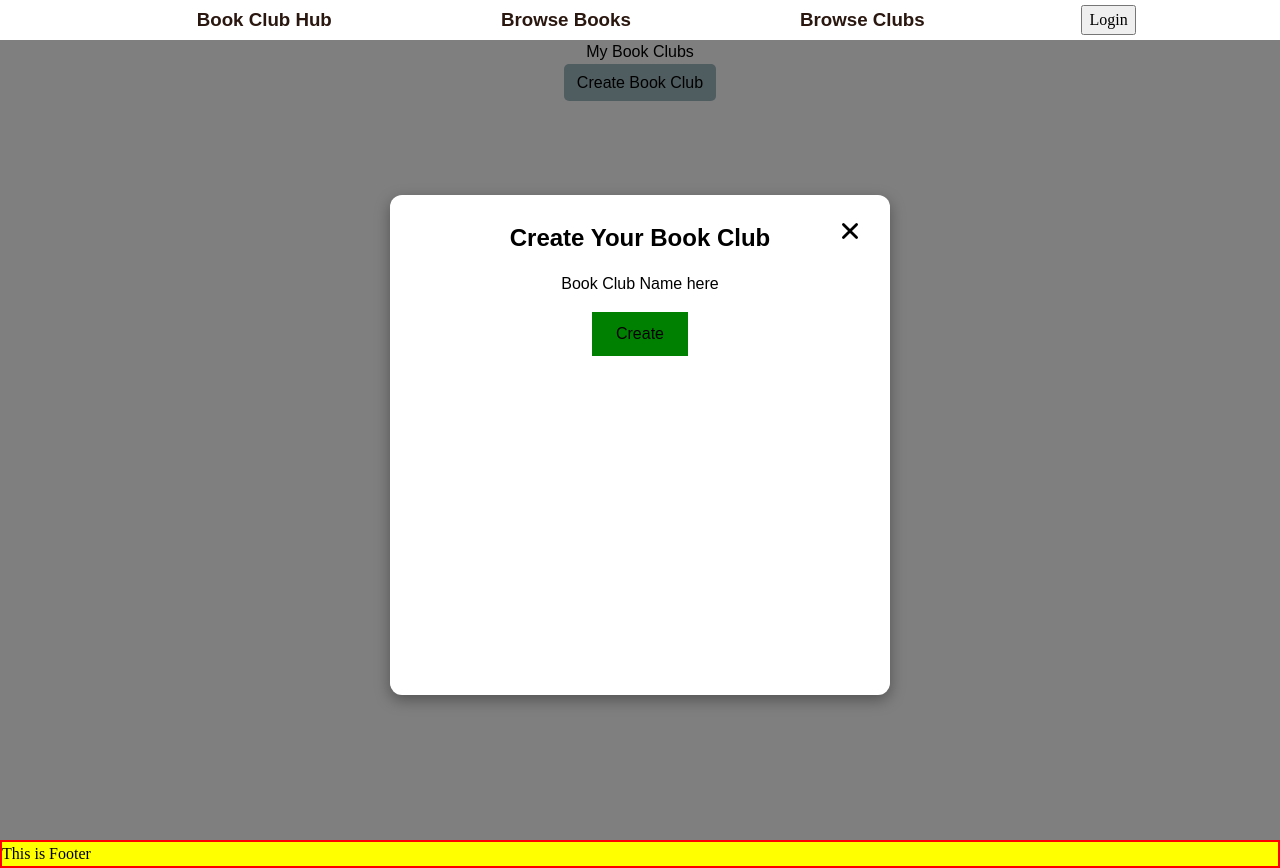
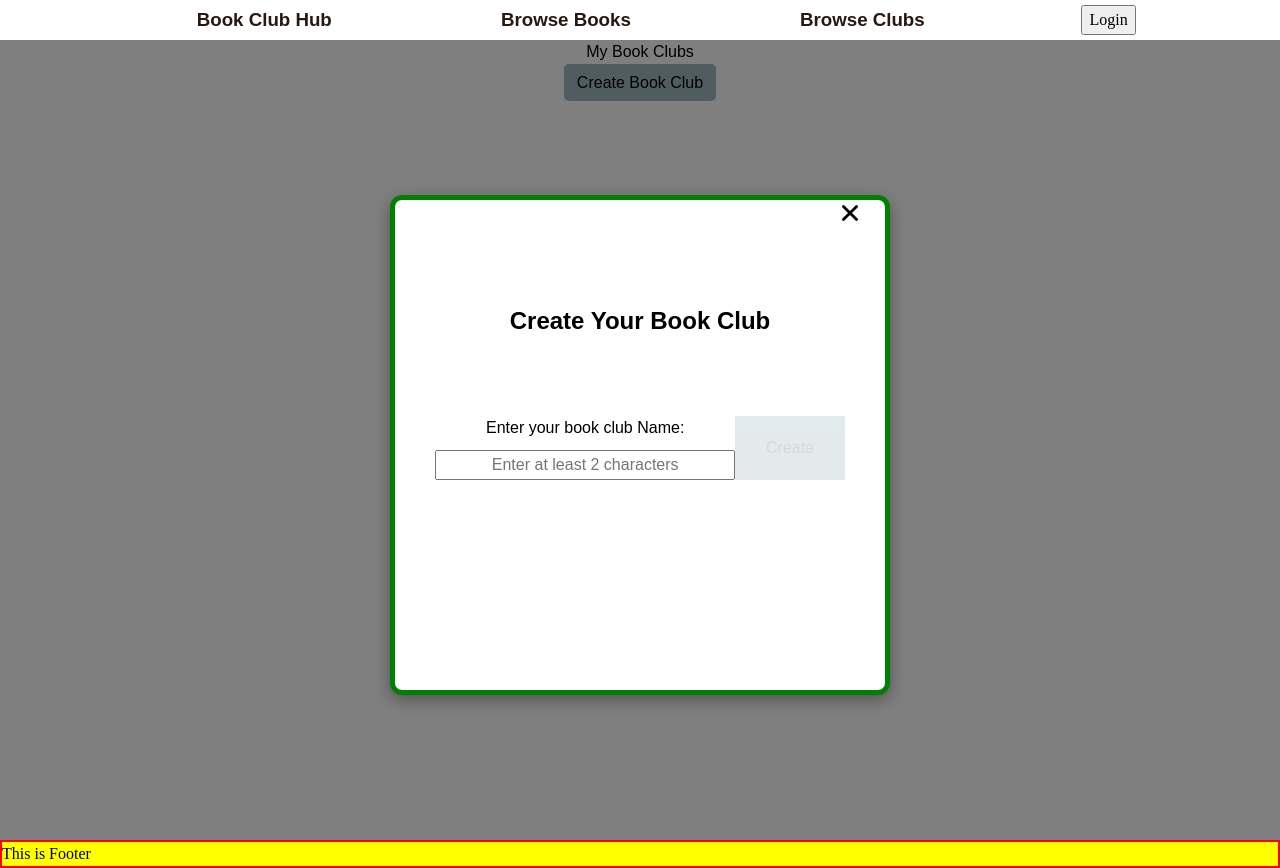
Before and after one commit to GloriBird/The-Book-Club-Hub, a React (Create React App) app in the folder client/: page /MyBookClubs in a window 1280 px wide. Both pictures are taken after a click on the button "Create Book Club". Built offline with nearby package versions, Linux system fonts and the light colour scheme; no server answers.

Commit message:
finish post reqest modal

```diff
--- /dev/null
+++ b/client/src/components/Modal.js
@@ -0,0 +1,157 @@
+import React, { useContext, useRef, useEffect, useState } from "react";
+import styled from "styled-components";
+import { IoClose } from "react-icons/io5";
+import { useAuth0 } from "@auth0/auth0-react";
+import { GlobalContext } from "../context/GlobalContext";
+
+const Modal = ({ modalStatus, setmodalStatus }) => {
+  const [bookClubName, setBookClubName] = useState("");
+  const [isLoading, setIsLoading] = useState(false);
+
+  const { allUsers } = useContext(GlobalContext);
+
+  const modalRef = useRef();
+  const { user } = useAuth0();
+
+  const closeModal = (e) => {
+    if (modalRef.current === e.target) {
+      setmodalStatus(false);
+    }
+  };
+
+  useEffect(() => {
+    if (modalStatus === true) {
+      document.body.style.overflow = "hidden";
+      return () => (document.body.style.overflow = "unset");
+    }
+  }, [modalStatus]);
+
+  const createBookClub = (e) => {
+    e.preventDefault();
+    setIsLoading(true);
+    const userInData = allUsers?.filter((existingUser) => existingUser?.email.includes(user?.email));
+    let host = userInData[0]?.username;
+    let members = userInData;
+    const bookClubCreated = { bookClubName, host, members };
+    fetch("/create-book-club", {
+      method: "POST",
+      headers: { "Content-Type": "application/json" },
+      body: JSON.stringify(bookClubCreated),
+    }).then(() => {
+      setIsLoading(false);
+    });
+  };
+
+  return (
+    <>
+      {modalStatus && (
+        <Container ref={modalRef} onClick={closeModal}>
+          <Wrapper>
+            <ModalContent>
+              <h2>Create Your Book Club</h2>
+              <BookForm onSubmit={createBookClub}>
+                <label>
+                  <p>Enter your book club Name:</p>
+                  <input
+                    type="text"
+                    name="ClubName"
+                    placeholder="Enter at least 2 characters"
+                    value={bookClubName}
+                    onChange={(e) => setBookClubName(e.target.value)}
+                    required
+                  />
+                </label>
+                <CreateButton
+                  type="submit"
+                  value="Create"
+                  changeOpacity={bookClubName.replace(/\s+/g, "").trim().length > 1}
+                  onClick={() =>
+                    setTimeout(() => {
+                      setmodalStatus(false);
+                    }, 1000)
+                  }
+                  disabled={bookClubName.replace(/\s+/g, "").trim().length < 2}
+                >
+                  {isLoading ? "Loading..." : "Create"}
+                </CreateButton>
+              </BookForm>
+
+              <CloseModal onClick={() => setmodalStatus(false)} />
+            </ModalContent>
+          </Wrapper>
+        </Container>
+      )}
+    </>
+  );
+};
+
+export default Modal;
+
+const Container = styled.div`
+  position: fixed;
+  display: flex;
+  justify-content: center;
+  align-items: center;
+  width: 100vw;
+  height: 100vh;
+  background-color: rgba(0, 0, 0, 0.5);
+`;
+
+const Wrapper = styled.div`
+  width: 500px;
+  height: 500px;
+  border-radius: 12px;
+  background-color: white;
+  box-shadow: rgba(0, 0, 0, 0.35) 0px 5px 15px;
+  display: flex;
+  flex-direction: column;
+  padding: 25px;
+  display: inline-block;
+  justify-content: space-evenly;
+  border: 5px solid green;
+  text-align: center;
+  margin-top: 10px;
+  z-index: 10;
+  position: fixed;
+`;
+
+const ModalContent = styled.div`
+  display: flex;
+  flex-direction: column;
+  justify-content: space-evenly;
+  align-items: center;
+  height: 100%;
+`;
+
+const CloseModal = styled(IoClose)`
+  cursor: pointer;
+  position: relative;
+  left: 210px;
+  bottom: 360px;
+  width: 30px;
+  height: auto;
+  padding: 0;
+  z-index: 100;
+`;
+
+const BookForm = styled.form`
+  display: flex;
+  justify-content: center;
+  width: 100%;
+  input[type="text"] {
+    margin-top: 10px;
+    width: 300px;
+    text-align: center;
+  }
+`;
+
+const CreateButton = styled.button`
+  display: flex;
+  align-items: center;
+  background-color: green;
+  border: none;
+  padding: 2% 7%;
+  background-color: var(--color-pale-forest-green);
+  opacity: ${(props) => (props.changeOpacity ? 1 : 0.3)};
+  cursor: ${(props) => (props.changeOpacity ? "pointer" : "default")};
+`;
--- a/client/src/components/styles/GlobalStyled.js
+++ b/client/src/components/styles/GlobalStyled.js
@@ -3,11 +3,10 @@ import { createGlobalStyle } from "styled-components";
 const GlobalStyles = createGlobalStyle`
 
 :root {
-    --color-cadmium-red: #D80026;
-    --color-alabama-crimson: #AA001E;
-    --color-orange: #F79D00;
-    --color-selective-yellow: #FDBB01;
-    --color-desert-sand: #E3C4A6;
+    --color-pale-gold: #F9EBC8;
+    --color-pale-cream: #FEFBE7;
+    --color-pale-green: #DAE5D0;
+    --color-pale-forest-green: #A0BCC2;
     --font-family: 'Permanent Marker', Arial, Helvetica, sans-serif;
     --font-body: 'Kosugi', Arial, Helvetica, sans-serif;
   }
--- a/client/src/components/ui/Modal.js
+++ /dev/null
@@ -1,98 +0,0 @@
-import React, { useCallback, useRef, useEffect } from "react";
-import styled from "styled-components";
-import { IoClose } from "react-icons/io5";
-
-const Modal = ({ modalStatus, setmodalStatus }) => {
-  const modalRef = useRef();
-
-  const closeModal = (e) => {
-    if (modalRef.current === e.target) {
-      setmodalStatus(false);
-    }
-  };
-
-  useEffect(() => {
-    if (modalStatus === true) {
-      document.body.style.overflow = "hidden";
-      return () => (document.body.style.overflow = "unset");
-    }
-  }, [modalStatus]);
-
-  return (
-    <>
-      {modalStatus && (
-        <Container ref={modalRef} onClick={closeModal}>
-          <Wrapper>
-            <ModalContent>
-              <h2>Create Your Book Club</h2>
-              <p>Book Club Name here</p>
-              <button>Create</button>
-              <CloseModal onClick={() => setmodalStatus(false)} />
-            </ModalContent>
-          </Wrapper>
-        </Container>
-      )}
-    </>
-  );
-};
-
-export default Modal;
-
-const Container = styled.div`
-  position: fixed;
-  display: flex;
-  justify-content: center;
-  align-items: center;
-  width: 100vw;
-  height: 100vh;
-  background-color: rgba(0, 0, 0, 0.5);
-`;
-
-const Wrapper = styled.div`
-  width: 500px;
-  height: 500px;
-  border-radius: 12px;
-  background-color: white;
-  box-shadow: rgba(0, 0, 0, 0.35) 0px 5px 15px;
-  display: flex;
-  flex-direction: column;
-  padding: 25px;
-  display: inline-block;
-  text-align: center;
-  margin-top: 10px;
-  z-index: 10;
-  position: fixed;
-`;
-
-const ModalContent = styled.div`
-  display: flex;
-  flex-direction: column;
-  justify-content: center;
-  align-items: center;
-
-  p {
-    margin: 1rem;
-  }
-
-  button {
-    padding: 10px 24px;
-    background-color: green;
-    border: none;
-  }
-`;
-
-const CloseModal = styled(IoClose)`
-  cursor: pointer;
-  position: relative;
-  left: 210px;
-  bottom: 140px;
-  width: 30px;
-  height: auto;
-  padding: 0;
-  z-index: 100;
-`;
-// const Title = styled.div`
-//   display: inline-block;
-//   text-align: center;
-//   margin-top: 10px;
-// `;
--- a/client/src/context/GlobalContext.js
+++ b/client/src/context/GlobalContext.js
@@ -1,6 +1,5 @@
 import React from "react";
 import { createContext, useState, useEffect } from "react";
-import { useAuth0 } from "@auth0/auth0-react";
 
 export const GlobalContext = createContext();
 
@@ -24,14 +23,6 @@ export const GlobalProvider = ({ children }) => {
       });
   }, []);
 
-  useEffect(() => {
-    fetch(`/users`)
-      .then((res) => res.json())
-      .then((listOfUser) => {
-        setAllUsers(listOfUser.account);
-      });
-  }, []);
-
   return (
     <GlobalContext.Provider
       value={{
--- a/client/src/pages/MyBookClubs.js
+++ b/client/src/pages/MyBookClubs.js
@@ -1,15 +1,11 @@
 import React, { useEffect, useState, useContext } from "react";
 import { Container, CreateClubButton } from "./pageStyles/MyBookClubs.styled";
 import { useAuth0 } from "@auth0/auth0-react";
-import Modal from "../components/ui/Modal";
+import Modal from "../components/Modal";
 
 const MyBookClubs = () => {
   const { user } = useAuth0();
   const [toggleModal, setToggleModal] = useState(false);
-
-  // const handleModal = () => {
-  //   setToggleModal(!toggleModal);
-  // };
 
   return (
     <Container>
```
Also changed, not shown: client/src/pages/Homepage.js (+16 -1 lines).
